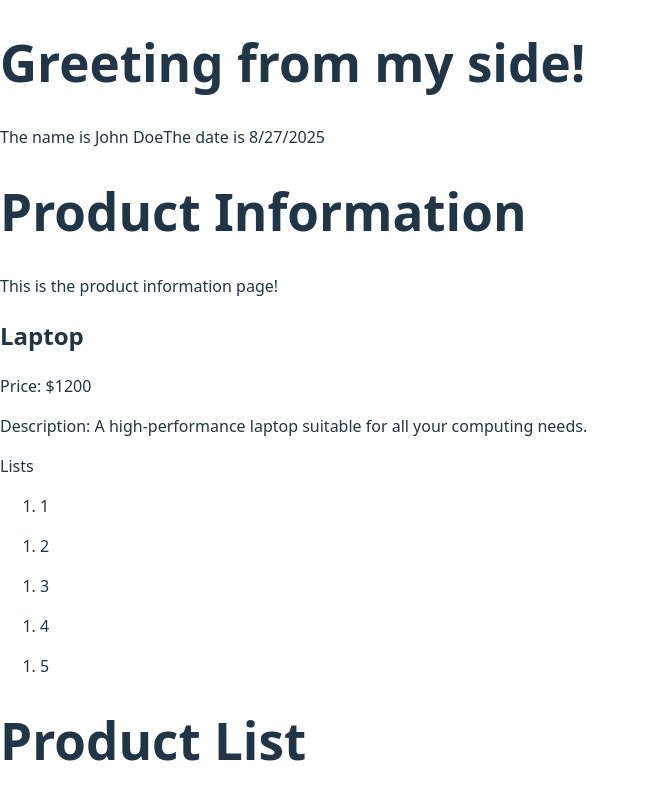
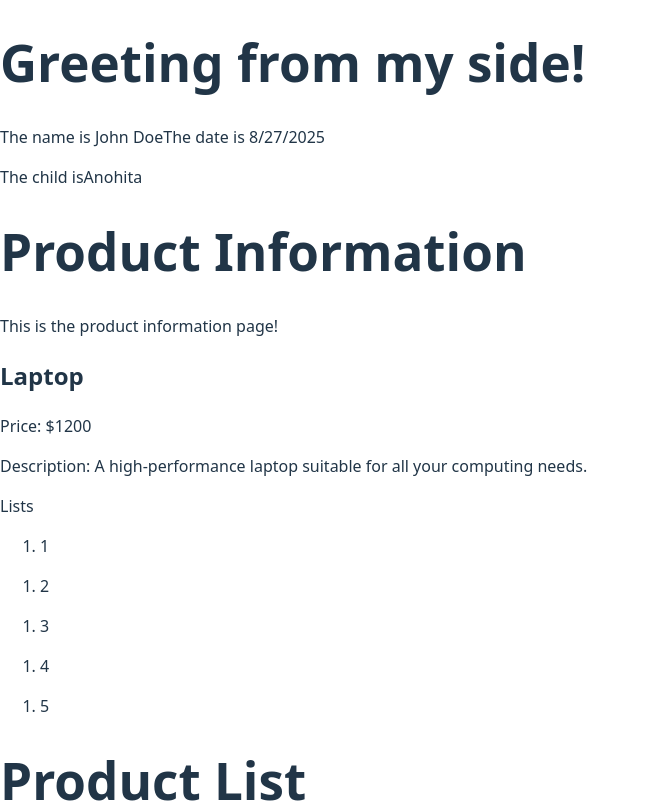
Before and after one commit to Anohita2004/ReactProject, a React (Vite) app: page / in a window 1280 px wide. Shown: the top 803 px of the page, without its empty margins (0-649 px from the left). Built offline with nearby package versions, Linux system fonts and the light colour scheme.

Commit message:
Props are added

```diff
--- a/src/App.jsx
+++ b/src/App.jsx
@@ -7,11 +7,14 @@ import Greeting from "./Greeting";
 import ProductInfo from "./components/ProductInfo";
 import Lists from "./Lists";
 import ProductList from "./components/ProductList";
+import { Parent, Child } from "./components/Props";
 
 function App(){
   return (
     <div>
       <Greeting />
+
+      <Child name="Anohita"/>
       <ProductInfo />
       <Lists />
       <ProductList />
--- /dev/null
+++ b/src/components/Props.jsx
@@ -0,0 +1,10 @@
+function Parent(){
+    return<Child name="React"/>;
+}
+function Child(props){
+    return(
+        <section>The child is{props.name}</section>
+
+    )
+}
+export {Parent,Child};
```
